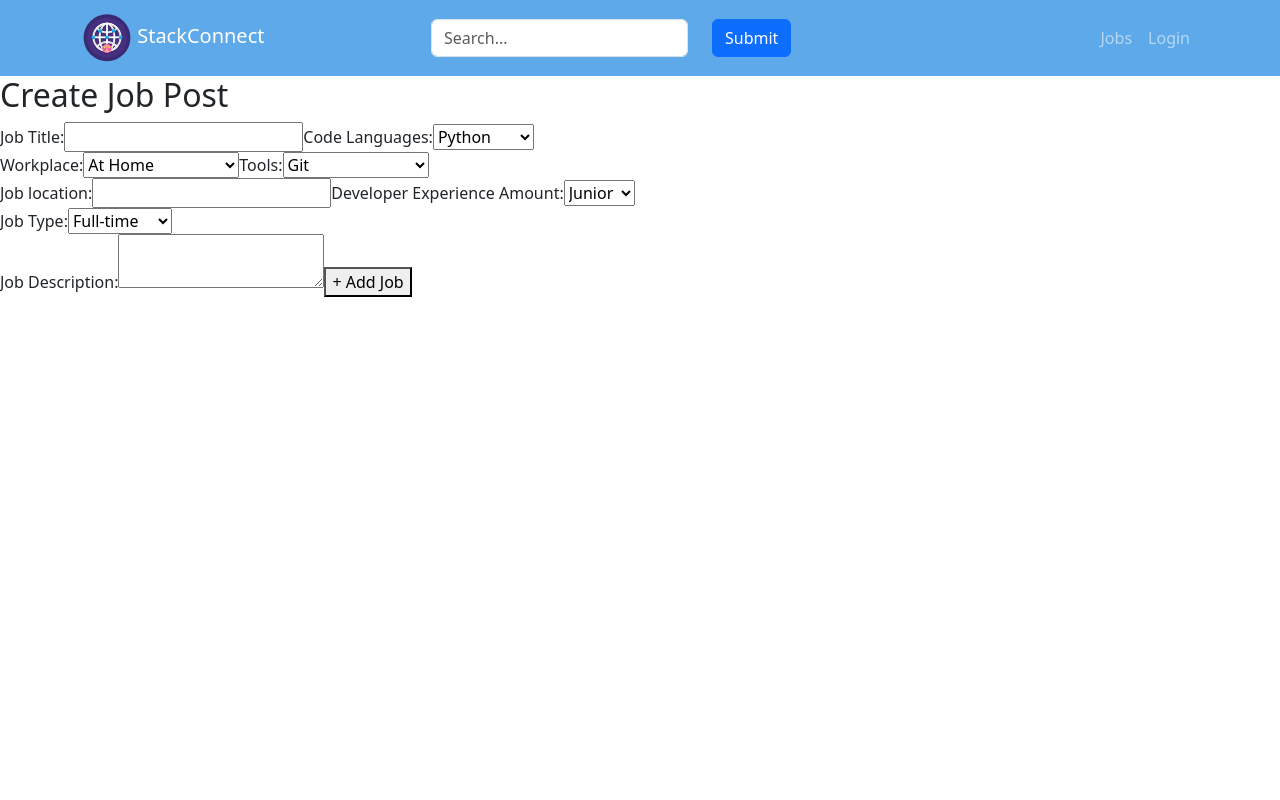
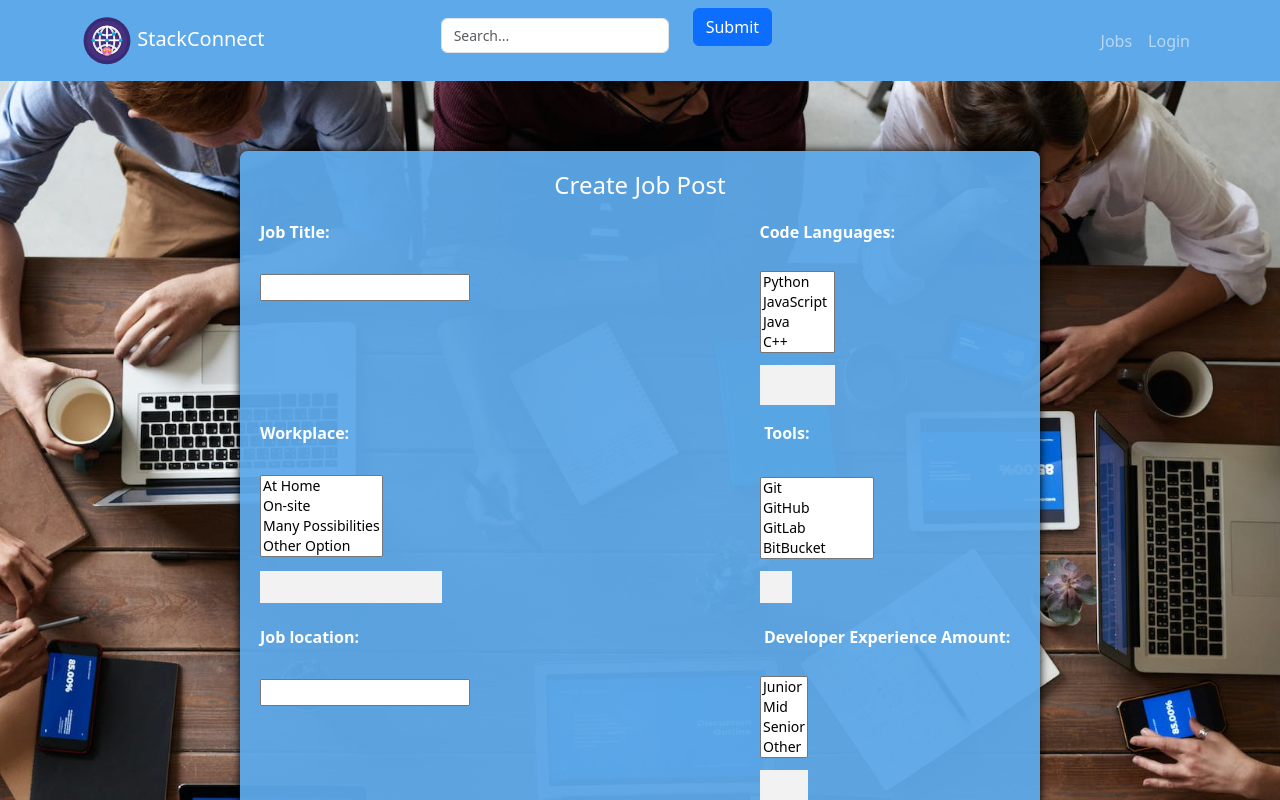
Before and after one commit to Group-6-Software-Development/StackConnect, a React (Create React App) app in the folder sprint_2/stack-connect/: page /jobs in a window 1280 px wide. Shown: the top 800 px of the page. Built offline with nearby package versions, Linux system fonts and the light colour scheme.

Commit message:
Elements are in somewhat correct places, need lot to work to edit those elements.

```diff
--- a/sprint_2/stack-connect/src/components/JobPostPage.js
+++ b/sprint_2/stack-connect/src/components/JobPostPage.js
@@ -1,21 +1,52 @@
 import React from 'react';
 import { Link } from 'react-router-dom';
 import { useState } from 'react';
-//import './styles/SignInPage.css';
+import './styles/JobPostPage.css';
 
 const JobPostPage = () => {
-    const handleSelectChange = (event) => {
-        const selectOption = event.target.value;
-        console.log('Selected option:', selectOption);
+    const [selectedCodes, setSelectCodes] = useState([]);
+    const [selectedTools, setSelectTools] = useState([]);
+    const [selectedWorkplace, setSelectWorkplace] = useState([]);
+    const [selectedDevExp, setSelectDevExp] = useState([]);
+    const [selectedJobType, setSelectJobType] = useState([]);
+
+    const handleSelectCodeChange = (event) => {
+        const selectedValues = Array.from(event.target.selectedOptions).map((option) => option.value);
+        setSelectCodes(selectedValues);
     };
 
+    const handleSelectToolChange = (event) => {
+        const selectedValues = Array.from(event.target.selectedOptions).map((option) => option.value);
+        setSelectTools(selectedValues);
+    };
+
+    const handleSelectWorkplaceChange = (event) => {
+        const selectedValues = Array.from(event.target.selectedOptions).map((option) => option.value);
+        setSelectWorkplace(selectedValues);
+    };
+
+    const handleSelectDevExpChange = (event) => {
+        const selectedValues = Array.from(event.target.selectedOptions).map((option) => option.value);
+        setSelectDevExp(selectedValues);
+    };
+
+    const handleSelectJobTypeChange = (event) => {
+        const selectedValues = Array.from(event.target.selectedOptions).map((option) => option.value);
+        setSelectJobType(selectedValues);
+    };
     return (
         <div className="job-post-page">
             <form className="job-post-form">
             <h2 className="job-post-title">Create Job Post</h2>
+            <label className="join-jt-cl-titles">
                 <label className="job-title-label" htmlFor="job-title">
                     Job Title:
                 </label>
+                <label className="code-languages-label" htmlFor="code-languages">
+                    Code Languages:
+                </label>
+                </label>
+                <label className="join-jt-cl-inputs">
                 <input
                     type="text"
                     id="job-title"
@@ -23,10 +54,7 @@ const JobPostPage = () => {
                     className="job-title-input"
                     required
                 />
-                <label className="code-languages-label" htmlFor="code-languages">
-                    Code Languages:
-                </label>
-                <select id="code-languages" className="code-languages-input" onChange={handleSelectChange}>
+                <select id="code-languages" className="code-languages-input" multiple onChange={handleSelectCodeChange} value={selectedCodes}>
                     <option value = "python">Python</option>
                     <option value = "javascript">JavaScript</option>
                     <option value = "java">Java</option>
@@ -49,21 +77,30 @@ const JobPostPage = () => {
                     <option value = "none">None</option>
                     required
                     </select>
+                    <ul className="selected-code-languages">
+                    {selectedCodes.map((codeLanguage) => (
+                        <li key={codeLanguage}>{codeLanguage}</li>
+                    ))}
+                    </ul>
+                </label>
                 <br/>
+                <label className="join-wp-tools-label">
                 <label className="workplace-label" htmlFor="workplace-select">
                     Workplace:
                 </label>
-                <select id="workplace-select" className="workplace-input" onChange={handleSelectChange}>
+                <label className="tools-label" htmlFor="tools">
+                    Tools:
+                </label>
+                </label>
+                <label className="join-wp-tools-inputs">
+                <select id="workplace-select" className="workplace-input" multiple onChange={handleSelectWorkplaceChange} value={selectedWorkplace} >
                     <option value = "home">At Home</option>
                     <option value = "office">On-site</option>
                     <option value = "hybrid">Many Possibilities</option>
                     <option value = "unknown">Other Option</option>
                     required
                 </select>
-                <label className="tools-label" htmlFor="tools">
-                    Tools:
-                </label>
-                <select id="tools" className="tools-input" onChange={handleSelectChange}>
+                <select id="tools" className="tools-input" multiple onChange={handleSelectToolChange} value={selectedTools}>
                     <option value = "git">Git</option>
                     <option value = "github">GitHub</option>
                     <option value = "gitlab">GitLab</option>
@@ -81,10 +118,29 @@ const JobPostPage = () => {
                     <option value = "none">None</option>
                     required
                 </select>
+                <label className="join-wp-tools-inputs">
+                <ul className="selected-workplace">
+                    {selectedWorkplace.map((workplace) => (
+                        <li key={workplace}>{workplace}</li>
+                    ))}
+                </ul>
+                <ul className="selected-tools">
+                    {selectedTools.map((tool) => (
+                        <li key={tool}>{tool}</li>
+                    ))}
+                </ul>
+                </label>
+                </label>
                 <br/>
+                <label className="join-jl-exp-label">
                 <label className="job-location-label" htmlFor="job-location">
                     Job location:
                 </label>
+                <label className="developer-exp-amount-label" htmlFor="developer-exp-amount">
+                    Developer Experience Amount:
+                </label>
+                </label>
+                <label className="join-jl-exp-inputs">
                 <input
                     type="text"
                     id="job-location"
@@ -92,21 +148,31 @@ const JobPostPage = () => {
                     className="job-location-input"
                     required
                 />
-                <label className="developer-exp-amount-label" htmlFor="developer-exp-amount">
-                    Developer Experience Amount:
-                </label>
-                <select id="developer-exp-amount" className="developer-exp-amount-input" onChange={handleSelectChange}>
+
+                <select id="developer-exp-amount" className="developer-exp-amount-input" multiple onChange={handleSelectDevExpChange} value={selectedDevExp}>
                     <option value = "junior">Junior</option>
                     <option value = "mid">Mid</option>
                     <option value = "senior">Senior</option>
                     <option value = "unknown">Other</option>
                     required
                 </select>
+
+                <ul className="selected-developer-exp-amount">
+                    {selectedDevExp.map((developerExpAmount) => (
+                        <li key={developerExpAmount}>{developerExpAmount}</li>
+                    ))}
+                </ul>
+                </label>
                 <br/>
+                <label className="join-jt-desc-label">
                 <label className="job-type-label" htmlFor="job-type">
                     Job Type:
                 </label>
-                <select id="job-type" className="job-type-input" onChange={handleSelectChange}>
+                <label className="job-description-label" htmlFor="job-description">
+                    Job Description:
+                </label>
+                </label>
+                <select id="job-type" className="job-type-input" multiple onChange={handleSelectJobTypeChange} value={selectedJobType}>
                     <option value = "full-time">Full-time</option>
                     <option value = "part-time">Part-time</option>
                     <option value = "contract">Contract</option>
@@ -116,10 +182,12 @@ const JobPostPage = () => {
                     <option value = "unknown">Other</option>
                     required
                 </select>
-                <br/>
-                <label className="job-description-label" htmlFor="job-description">
-                    Job Description:
-                </label>
+
+                <ul className="selected-job-type">
+                    {selectedJobType.map((jobType) => (
+                        <li key={jobType}>{jobType}</li>
+                    ))}
+                </ul>
                 <textarea
                     type="text"
                     id="job-description"
--- /dev/null
+++ b/sprint_2/stack-connect/src/components/styles/JobPostPage.css
@@ -0,0 +1,206 @@
+.job-post-page {
+  padding: 20px;
+  background-image: url('../../images/heroPhoto.jpg');
+  background-size: cover;
+  background-position: center;
+  min-height: 100vh;
+  display: flex;
+  flex-direction: column;
+  align-items: center;
+}
+
+.job-post-title {
+  font-size: 24px;
+  margin-bottom: 20px;
+  color: #fff;
+  text-align: center;
+}
+
+.job-post-form {
+  width: 800px;
+  padding: 20px;
+  background-color: rgba(93, 169, 233, 0.95);
+  border-radius: 8px;
+  box-shadow: 0 0 10px rgba(0, 0, 0, 1);
+  margin: auto;
+  margin-top: 50px;
+  color: #fff;
+}
+
+.job-title-label,
+.workplace-label,
+.job-location-label,
+.job-type-label{
+    font-weight: bold;
+    margin-bottom: 20px;
+    display: inline-block; /* Display labels inline */
+}
+.code-languages-label{
+    font-weight: bold;
+    margin-bottom: 20px;
+    display: inline-block; /* Display labels inline */
+    margin-left: 430px;
+    margin-top: -100px;
+}
+
+.tools-label{
+    font-weight: bold;
+    margin-bottom: 20px;
+    display: inline-block; /* Display labels inline */
+    margin-left: 415px;
+    margin-top: -100px;
+}
+.developer-exp-amount-label{
+    font-weight: bold;
+    margin-bottom: 20px;
+    display: inline-block; /* Display labels inline */
+    margin-left: 405px;
+    margin-top: -100px;
+}
+
+
+
+.job-description-label {
+  font-weight: bold;
+  margin-bottom: 20px;
+  display: inline-block; /* Display labels inline */
+  margin-left: 425px;
+  margin-top: -100px;
+}
+
+/* Style for text inputs */
+.job-description-input{
+    display: block;
+    margin-bottom: 20px;
+    font-size: 14px;
+    margin-top: -120px;
+    margin-left: 495px;
+}
+input[type="text"],
+textarea {
+    display: block;
+    margin-bottom: 20px;
+    margin-top: 10px;
+    font-size: 14px;
+}
+
+/* Style for multi-select dropdowns */
+.code-languages-input{
+    display: block;
+    margin-bottom: 20px;
+    margin-top: -50px;
+    font-size: 14px;
+    margin-left: 500px;
+
+}
+.tools-input{
+    display: block;
+    margin-bottom: 20px;
+    margin-top: -100px;
+    font-size: 14px;
+    margin-left: 500px;
+}
+.developer-exp-amount-input{
+    display: block;
+    margin-bottom: 20px;
+    font-size: 14px;
+    margin-top: -50px;
+    margin-left: 500px;
+
+}
+
+.workplace-input,
+.job-type-input {
+    display: block;
+    margin-bottom: 20px;
+    font-size: 14px;
+    margin-top: 10px;
+
+}
+
+
+/* Style for the selected options list */
+ul {
+  list-style: none;
+    margin-bottom: 20px;
+    font-size: 14px;
+}
+
+/* Style for the "Add Job" button */
+.add-job-button {
+  background-color: #5682d2;
+  color: #fff;
+  padding: 10px;
+  border: none;
+  border-radius: 4px;
+  cursor: pointer;
+  margin-top: 50px;
+}
+
+.add-job-button:hover {
+  background-color: #4565a0;
+}
+
+/* Style for selected options in the list */
+.selected-code-languages{
+    margin-top: -8px;
+    margin-bottom: 16px;
+    margin-left: 500.438px;
+    padding: 20px;
+    background-color: #f2f2f2;
+    color: #000;
+
+}
+.selected-workplace{
+    margin-top: -8px;
+    margin-bottom: 16px;
+    margin-right: 350px;
+    padding: 16px;
+    background-color: #f2f2f2;
+    color: #000;
+
+
+}
+.selected-tools{
+    margin-top: -48px;
+    margin-bottom: 16px;
+    margin-left: 500.438px;
+    padding: 16px;
+    background-color: #f2f2f2;
+    color: #000;
+
+}
+
+.selected-developer-exp-amount{
+  margin-top: -8px;
+  margin-bottom: 16px;
+  margin-left: 500.438px;
+  padding: 16px;
+  background-color: #f2f2f2;
+  color: #000;
+}
+.selected-job-type {
+  margin-top: -8px;
+  margin-bottom: 16px;
+  margin-right: 590px;
+  padding: 8px;
+  background-color: #f2f2f2;
+  color: #000;
+}
+
+/* Style for list items in the selected options list */
+.selected-code-languages li,
+.selected-workplace li,
+.selected-tools li,
+.selected-developer-exp-amount li,
+.selected-job-type li {
+  margin-bottom: 0px;
+
+}
+
+/* Additional style for inline labels */
+.first-register-label,
+.register-label {
+  margin-right: 20px; /* Add space between labels */
+
+}
```
